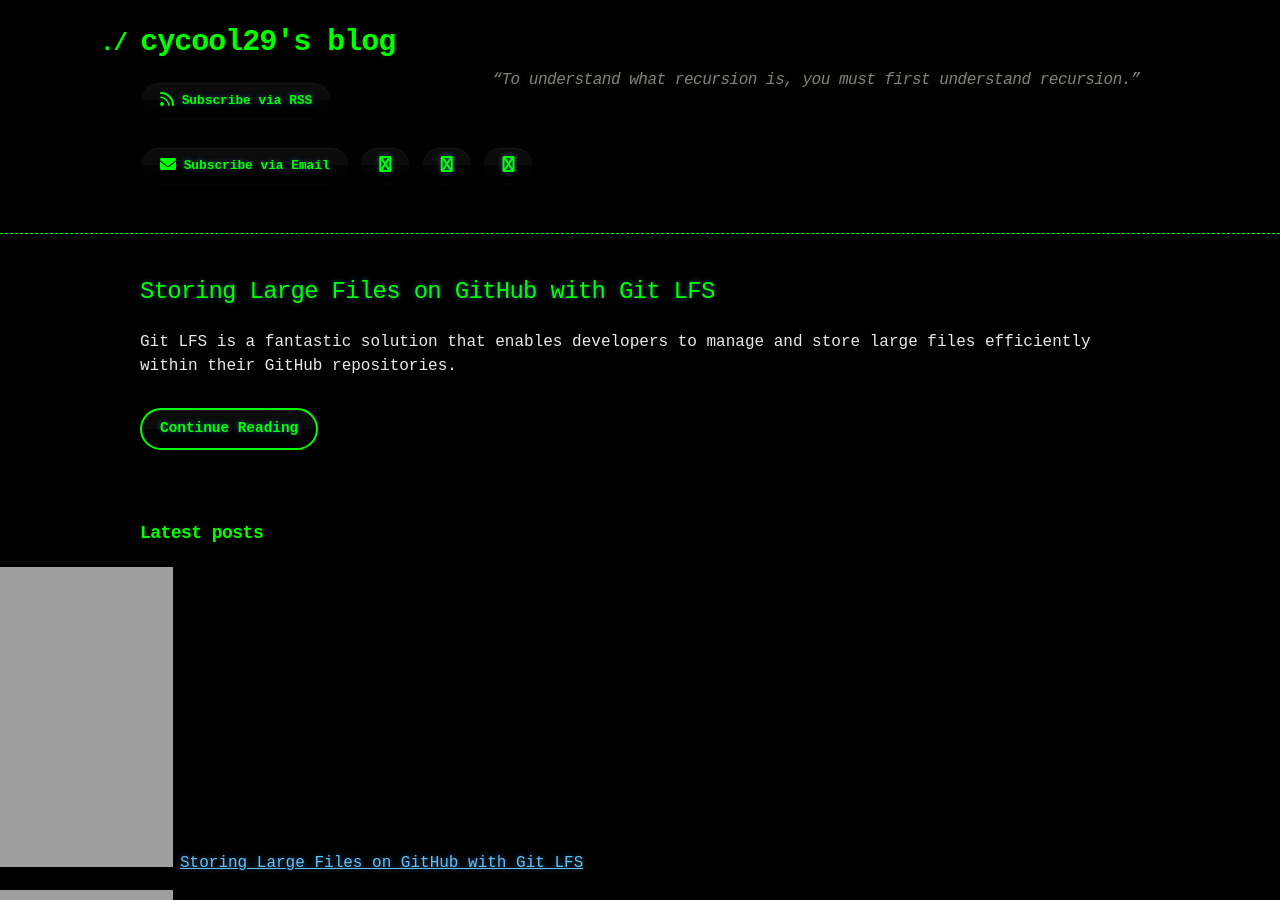
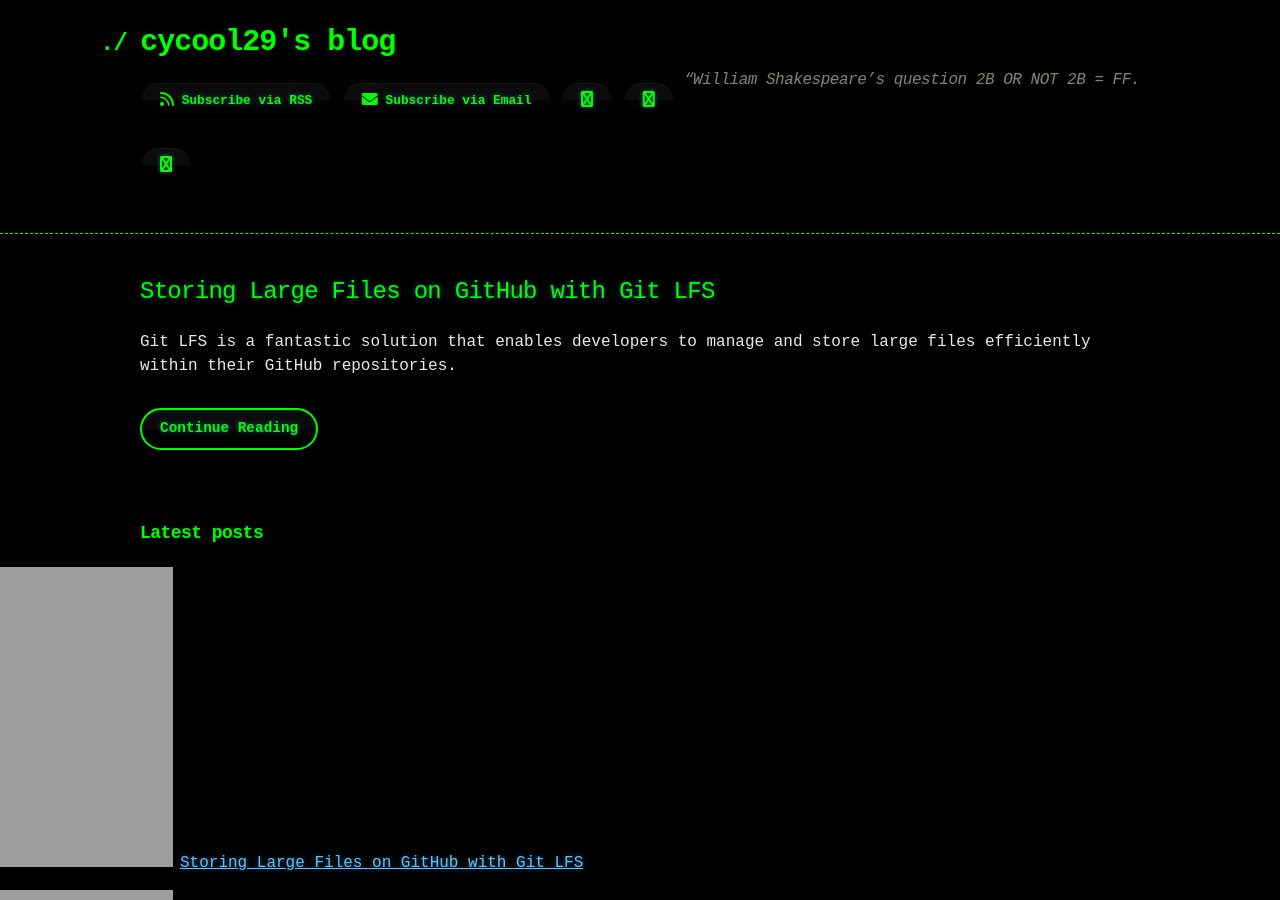
Before and after one commit to cycool29/cycool29.github.io, a Jekyll site: the page built from index.md, in a window 1280 px wide and 900 px high. Built offline with Jekyll 4.4.1, drawn with Linux system fonts in a browser that asks for light colours; a style sheet for code colours, icons or effects is not loaded.

Commit message:
Update quotes

```diff
--- a/_config.yml
+++ b/_config.yml
@@ -1,5 +1,5 @@
 title: cycool29's blog
-description: "“To understand what recursion is, you must first understand recursion.” "
+description: "“William Shakespeare’s question 2B OR NOT 2B = FF. "
 bio: A high school student. Intermediate in Python, Git, Bash. Learning JavaScript. He/Him. "
 author: cycool29
 url: https://cycool29.github.io
```
